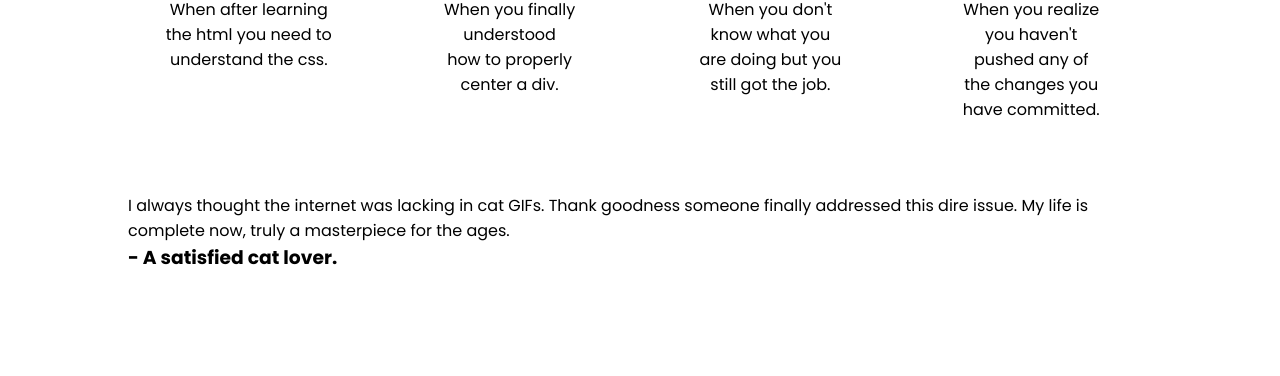
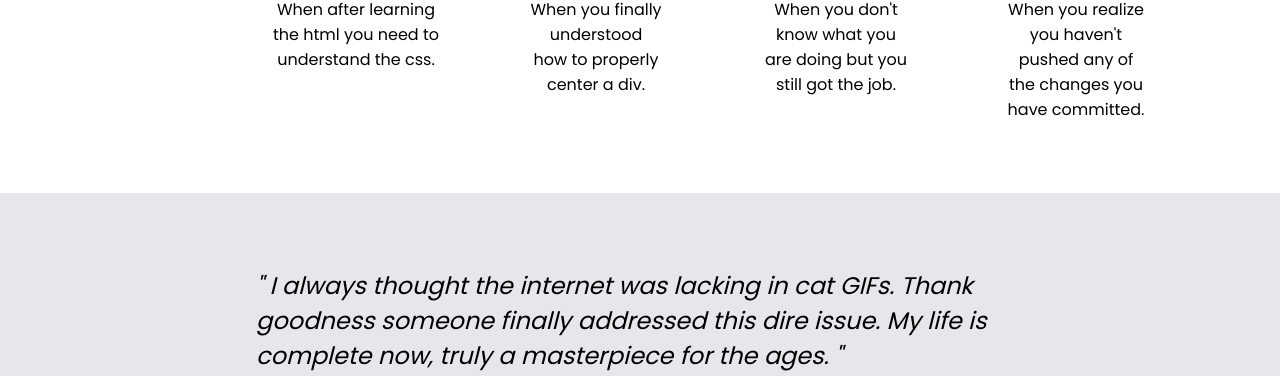
Before and after one commit to n3k1ng/landing-page, a plain HTML site: page index.html in a window 1280 px wide. Shown: the part 1207-1583 px from the top of the page. Before the commit the page ends 1479 px from the top, so only its background shows below. Drawn offline with Linux system fonts and the light colour scheme.

Commit message:
Style testimonial section & add width 100%
- Add margin and paddings
- Change background color
- Change font size and style

```diff
--- a/index.css
+++ b/index.css
@@ -15,12 +15,12 @@ body {
 }
 
 body > * {
-    padding: 0 10vw;
+    padding: 0 20vw;
+    width: 100%;
 }
 
 .main-section {
     height: 100vh;
-    width: 100%;
     display: flex;
     flex-direction: column;
     background-color: #1F2937;
@@ -147,3 +147,21 @@ button:hover {
     max-width: 200px;
     text-wrap: balance;
 }
+
+.testimonial-section {
+    height: 300px;
+    background-color: #E5E7EB;
+    display: flex;
+    flex-direction: column;
+    justify-content: center;
+}
+
+.testimonial-section h3 {
+    margin-top: 16px;
+    align-self: flex-end;
+}
+
+.testimonial-section p {
+    font-style: italic;
+    font-size: 24px;
+}
--- a/index.html
+++ b/index.html
@@ -66,7 +66,7 @@
     </section>
 
     <section class="testimonial-section">
-        <p>I always thought the internet was lacking in cat GIFs. Thank goodness someone finally addressed this dire issue. My life is complete now, truly a masterpiece for the ages.</p>
+        <p>" I always thought the internet was lacking in cat GIFs. Thank goodness someone finally addressed this dire issue. My life is complete now, truly a masterpiece for the ages. "</p>
         <h3>- A satisfied cat lover.</h3>
     </section>
 
```
